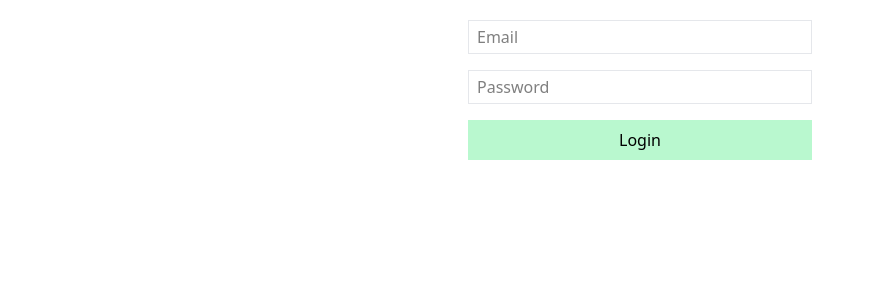
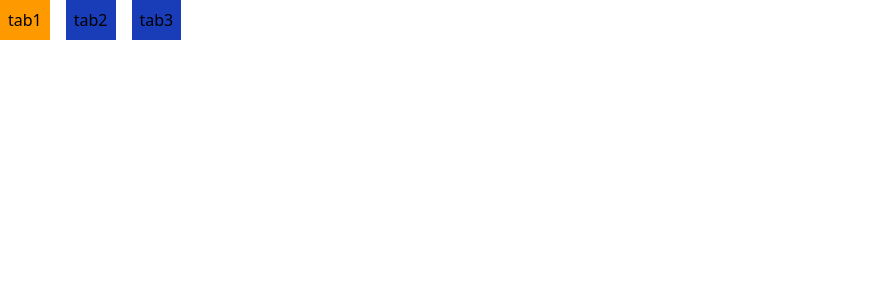
Before and after one commit to khushbu-gpt/REACT_PRACTICE, a React (Vite) app in the folder demo/: page / in a window 1280 px wide. Shown: the top 300 px of the page, without its empty margins (0-875 px from the left). Built offline with nearby package versions, Linux system fonts and the light colour scheme.

Commit message:
feat: implement tab navigation with active state management

```diff
--- a/demo/src/App.jsx
+++ b/demo/src/App.jsx
@@ -1,12 +1,21 @@
-import Login from "./components/Login";
-import ProductLists from "./components/ProductLists";
-import UserLists from "./components/UserLists"
+import { useEffect, useState } from "react";
+
 export default function App() {
+  const tabs=["tab1","tab2","tab3"]
+  const [active,setActive]=useState(tabs[0])
+
+  const handleNavigate=(tab)=>{
+    setActive(tab)
+  }
+  useEffect(()=>{
+    console.log(active)
+  },[active])
   return (
-    <div className="">
-      <Login/>
-      {/* <UserLists/> */}
-      {/* <ProductLists/> */}
+    <div className="flex gap-4">
+      {tabs.map((tab)=>{
+        return <button onClick={()=>handleNavigate(tab)} key={tab}
+        className={`${active===tab?"bg-amber-500":"bg-blue-800 "} p-2`}>{tab}</button>
+      })}
     </div>
   );
 }
```
